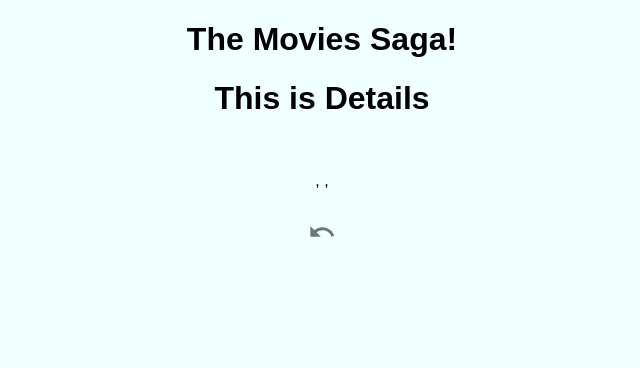
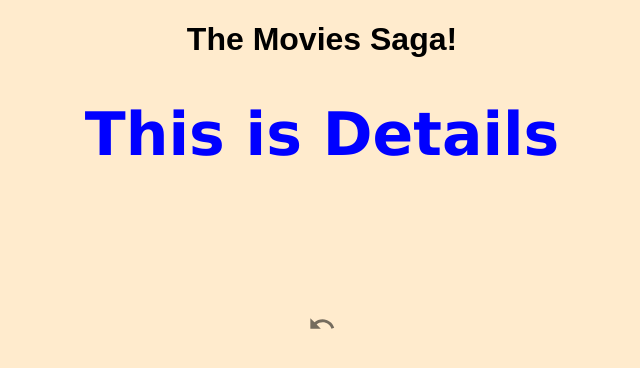
Before and after one commit to janmichaelbiyo/weekend-movie-sagas, a React (Vite) app: page /#/details in a window 1280 px wide. Shown: the top 368 px of the page, without its empty margins (318-958 px from the left). Built offline with nearby package versions, Linux system fonts and the light colour scheme.

Commit message:
got the styling done not the verybest but the most i can get and i like it

```diff
--- /dev/null
+++ b/src/components/MovieDetails/MovieDetails.css
@@ -0,0 +1,25 @@
+body {
+  background-color: blanchedalmond;
+}
+
+.detailname {
+  display: block;
+  font-size: 30px;
+  margin-top: 0.67em;
+  margin-bottom: 0.67em;
+  margin-left: 0;
+  margin-right: 0;
+  font-weight: bold;
+  color: navy;
+  font-family: 'Franklin Gothic Medium', 'Arial Narrow', Arial, sans-serif;
+}
+
+.detaildescrip {
+  font-family: Impact, Haettenschweiler, 'Arial Narrow Bold', sans-serif;
+  font-style: oblique;
+}
+
+.detailgenre {
+  font-size: larger;
+  font-style: italic;
+}
--- a/src/components/MovieDetails/MovieDetails.jsx
+++ b/src/components/MovieDetails/MovieDetails.jsx
@@ -1,9 +1,12 @@
 import React from 'react';
 import { useSelector } from 'react-redux';
 import { useHistory } from 'react-router-dom';
+import './MovieDetails.css';
 
 import IconButton from '@mui/material/IconButton';
 import UndoIcon from '@mui/icons-material/Undo';
+import Box from '@mui/material/Box';
+import Grid from '@mui/material/Unstable_Grid2';
 
 function MovieDetails() {
   let history = useHistory();
@@ -15,12 +18,22 @@ function MovieDetails() {
   return (
     <>
       <div data-testid="movieDetails">
-        <h1>This is Details</h1>
-        <img src={movieDetail.poster} />
-        <p>
-          {movieDetail.title}, {movieDetail.description},{movieDetail.genre}
-        </p>
+        <h1 class="list">This is Details</h1>
 
+        <Grid container spacing={2}>
+          <Grid xs={8}>
+            <img src={movieDetail.poster} />
+          </Grid>
+          <Grid xs={6}>
+            <p class="detailname">{movieDetail.title}</p>
+          </Grid>
+          <Grid xs={7}>
+            <p class="detaildescrip"> {movieDetail.description}</p>
+          </Grid>
+          <Grid xs={4}>
+            <p class="detailgenre"> {movieDetail.genre}</p>
+          </Grid>
+        </Grid>
         <IconButton
           aria-label="back"
           size="large"
```
